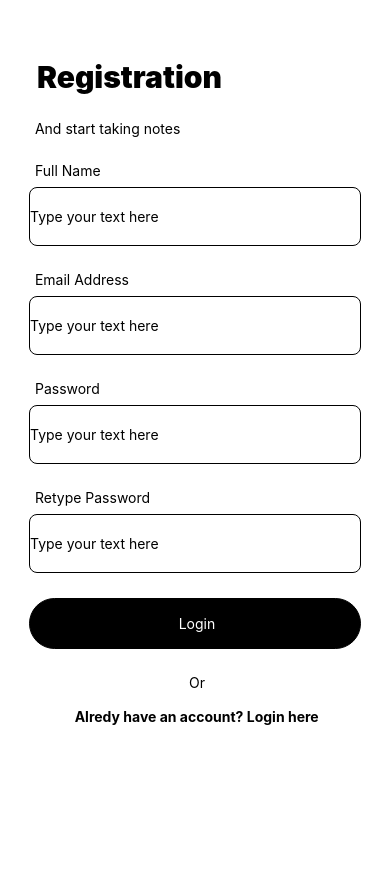
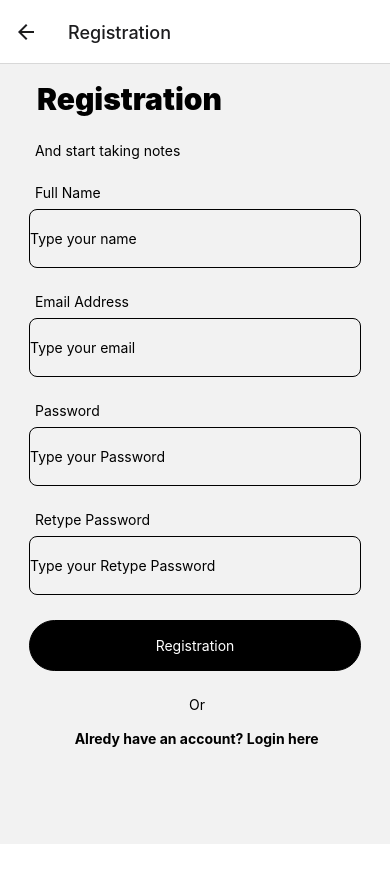
Before and after one commit to NaumanRecat/MotApp, a React Native app: screen /Registration in a window 390 px wide. Shown: the top 882 px of the page. Built offline with nearby package versions, Linux system fonts and the light colour scheme.

Commit message:
navigation

```diff
--- a/App.js
+++ b/App.js
@@ -6,12 +6,20 @@ import Welcome2 from "./screen/Welcome2";
 import Welcome3 from "./screen/Welcome3";
 import LoginScreen from "./screen/LoginScreen";
 import Registration from './screen/Registration';
+import { NavigationContainer } from '@react-navigation/native';
+import { createNativeStackNavigator } from '@react-navigation/native-stack';
+
+const Stack = createNativeStackNavigator();
 
 const App =()=>{
+
   return(
-    <View>
-      <Registration/>
-    </View>
+    <NavigationContainer>
+      <Stack.Navigator>
+      <Stack.Screen name="LoginScreen" component={LoginScreen} />
+      <Stack.Screen name="Registration" component={Registration} />
+      </Stack.Navigator>
+    </NavigationContainer>
   )
 }
 export default App
--- a/component/Btn.js
+++ b/component/Btn.js
@@ -2,12 +2,13 @@ import React from "react";
 import {Button, Image, Text, TextInput, TouchableOpacity, View} from 'react-native';
 import {widthPercentageToDP as w, heightPercentageToDP as h} from 'react-native-responsive-screen';
 
-const Btn =()=>{
+const Btn =(props)=>{
     return(
       <View style={{
         alignItems:'center',
+
       }}>
-        <TouchableOpacity style={{
+        <TouchableOpacity onPress={props.onPress} style={{
           borderWidth:1,
           height: h('6%'),
           width:w('85%'),
@@ -16,7 +17,7 @@ const Btn =()=>{
           justifyContent:'center',
           backgroundColor:'black'
         }}>
-          <Text style={{ color: 'white'}}> Login</Text>
+          <Text style={{ color: 'white'}}> {props.Text} </Text>
         </TouchableOpacity>
       </View>
     )
--- a/component/Input.js
+++ b/component/Input.js
@@ -2,7 +2,7 @@ import React from "react";
 import {Image, Text, TextInput, View} from 'react-native';
 import {widthPercentageToDP as w, heightPercentageToDP as h} from 'react-native-responsive-screen';
 
-const Input =()=>{
+const Input =(props)=>{
     return(
        <View>
       <View style={{
@@ -13,7 +13,7 @@ const Input =()=>{
             width:w('85%'),
             borderWidth:1,
             borderRadius: h('1%'),
-        }} placeholder="Type your text here"/>
+        }} placeholder={props.Text} onChangeText={props.onChangeText} />
       </View>
        </View>
     )
--- a/package.json
+++ b/package.json
@@ -10,10 +10,14 @@
     "test": "jest"
   },
   "dependencies": {
+    "@react-navigation/native": "^6.1.8",
+    "@react-navigation/native-stack": "^6.9.14",
     "react": "18.2.0",
     "react-native": "0.72.5",
     "react-native-image-slider-box": "^2.0.7",
-    "react-native-responsive-screen": "^1.4.2"
+    "react-native-responsive-screen": "^1.4.2",
+    "react-native-safe-area-context": "^4.7.2",
+    "react-native-screens": "^3.25.0"
   },
   "devDependencies": {
     "@babel/core": "^7.20.0",
--- a/screen/LoginScreen.js
+++ b/screen/LoginScreen.js
@@ -4,7 +4,7 @@ import {widthPercentageToDP as w, heightPercentageToDP as h} from 'react-native-
 import Input from '../component/Input';
 import Btn from "../component/Btn";
 
-const LoginScreen =()=>{
+const LoginScreen =(props)=>{
     return(
        <View style={{height: h('100%'), width:w('100%'), paddingLeft: w('8%'), paddingRight: w('8%'), marginTop: h('7%')}}>
         <View ><Text style={{ fontSize: 30, fontWeight:'900'}}> Let's Login</Text></View>
@@ -14,7 +14,7 @@ const LoginScreen =()=>{
         <Text style={{ marginTop:h('3%'), marginBottom:h('1%')}}>Password</Text>
         <Input/>
         <Text style={{ marginTop:h('2%'), marginBottom:h('4%'), fontWeight:'bold'}}> Forgot Password</Text>
-        <Btn/>
+        <Btn Text={'Login'} onPress={()=>props.navigation.navigate('Registration')} />
         <Text style={{marginTop:h('3%'), marginBottom:h('2%'), textAlign:'center'}} > Or</Text>
         <Text style={{textAlign:'center', fontWeight:'bold'}}> Don't have any account? Register here</Text>
        </View>
--- a/screen/Registration.js
+++ b/screen/Registration.js
@@ -6,18 +6,18 @@ import Btn from "../component/Btn";
 
 const Registration =()=>{
     return(
-        <View style={{height: h('100%'), width:w('100%'), paddingLeft: w('8%'), paddingRight: w('8%'), marginTop: h('7%')}}>
+        <View style={{height: h('100%'), width:w('100%'), paddingLeft: w('8%'), paddingRight: w('8%'), marginTop: h('2%')}}>
             <Text style={{ fontSize: 30, fontWeight:'900'}} > Registration </Text>
             <Text style={{ marginTop: h('3%'), marginBottom:h('3%')}}> And start taking notes </Text>
             <Text style={{marginBottom: h('1%')}}> Full Name</Text>
-            <Input/>
+            <Input Text={'Type your name'}/>
             <Text style={{ marginTop:h('3%'), marginBottom:h('1%')}}> Email Address</Text>
-            <Input/>
+            <Input Text={'Type your email'}/>
             <Text style={{ marginTop:h('3%'), marginBottom:h('1%')}}> Password</Text>
-            <Input/>
+            <Input Text={'Type your Password'}/>
             <Text style={{ marginTop:h('3%'), marginBottom:h('1%')}}> Retype Password</Text>
-            <Input/>
-            <View style={{ marginTop:h('3%')}}><Btn/></View>
+            <Input Text={'Type your Retype Password'}/>
+            <View style={{ marginTop:h('3%')}}><Btn Text={'Registration'} /></View>
             <Text style={{marginTop:h('3%'), marginBottom:h('2%'), textAlign:'center'}} > Or</Text>
             <Text style={{textAlign:'center', fontWeight:'bold'}}> Alredy have an account? Login here</Text>
 
```
Also changed, not shown: 2 other files (tests, documents, lock files or other folders).
